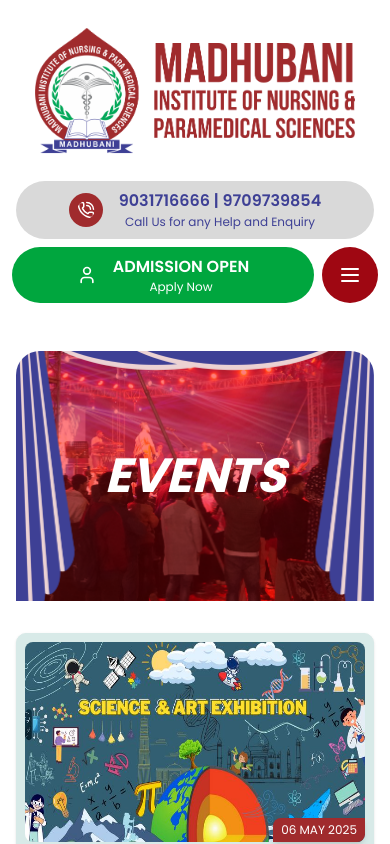
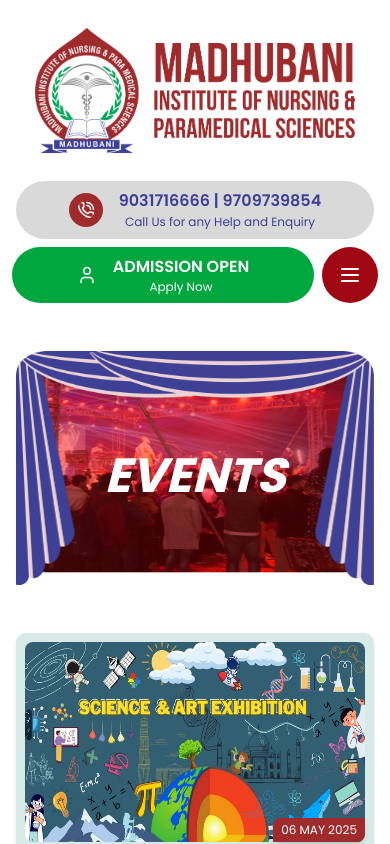
Before and after one commit to Hibbanur-Rahman/minps-website, a React (Vite) app: page /events in a window 390 px wide. Shown: the top 844 px of the page. Built offline with nearby package versions, Linux system fonts and the light colour scheme.

Commit message:
update event page

```diff
--- a/src/views/event/index.jsx
+++ b/src/views/event/index.jsx
@@ -62,12 +62,12 @@
   return (
     <div className="bg-white min-h-screen pt-10 px-4 sm:px-6 lg:px-8">
       {/* Hero Section */}
-      <div className="relative max-w-screen-2xl h-[250px] sm:h-[302px]">
+      <div className="relative max-w-screen-xl h-[250px] sm:h-[302px]">
         {/* Mobile banner */}
         <img
           src={bannerMobile}
           alt="Mobile Banner"
-          className="w-full h-full absolute object-cover rounded-t-3xl block sm:hidden"
+          className="w-full h-full absolute object-fit rounded-t-3xl block sm:hidden"
         />
         <h1 className="absolute italic inset-0 flex items-center justify-center text-white  text-5xl font-bold sm:hidden">
           EVENTS
```
